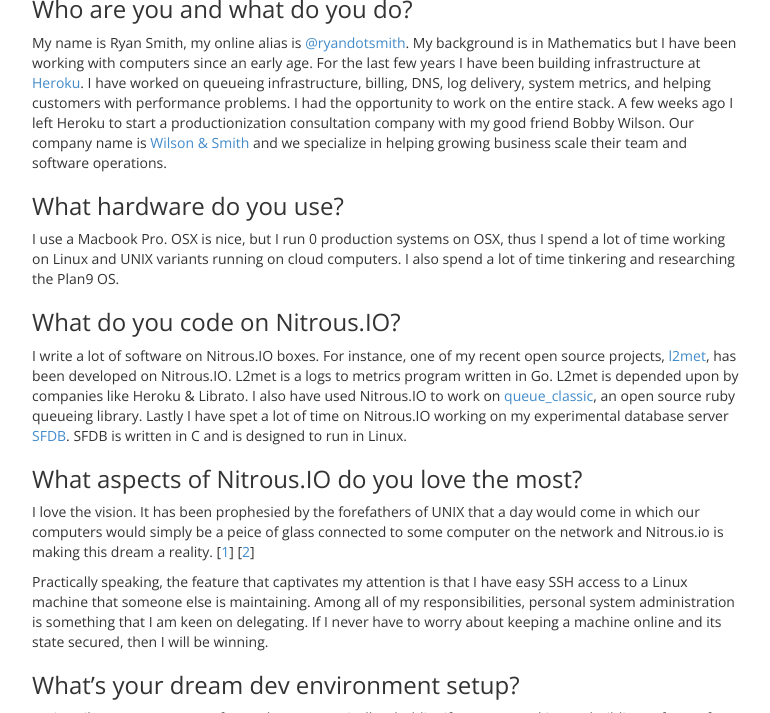
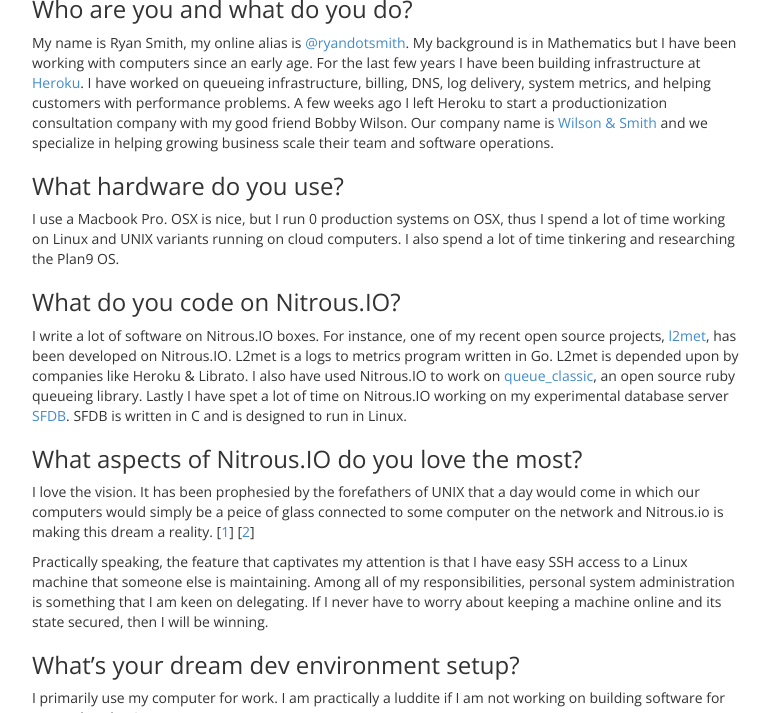
Before and after one commit to koheishingai/blog, a Jekyll site: the page built from _posts/2013-08-12-nitrous-io-stories-ryan-smith-and-heroku-wilson-smith.md, in a window 1280 px wide and 900 px high, scrolled down 349 px, cut to the strip 187-900 px from the top of the window. Shown: the whole strip, without its empty margins (252-1022 px from the left). Built offline with Jekyll 4.4.1, drawn with Linux system fonts in a browser that asks for light colours; nearby versions of some CDN libraries; library files that are not in the unit come from our copies; Markdown is read by kramdown in place of the engine named in the settings; comment, search, counter and statistics services are not loaded.

Commit message:
This was clear from the previous sentence

```diff
--- a/_posts/2013-08-12-nitrous-io-stories-ryan-smith-and-heroku-wilson-smith.md
+++ b/_posts/2013-08-12-nitrous-io-stories-ryan-smith-and-heroku-wilson-smith.md
@@ -7,7 +7,7 @@
 
 ### Who are you and what do you do?
 
-My name is Ryan Smith, my online alias is [@ryandotsmith](https://twitter.com/ryandotsmith). My background is in Mathematics but I have been working with computers since an early age. For the last few years I have been building infrastructure at [Heroku](http://heroku.com). I have worked on queueing infrastructure, billing, DNS, log delivery, system metrics, and helping customers with performance problems. I had the opportunity to work on the entire stack. A few weeks ago I left Heroku to start a productionization consultation company with my good friend Bobby Wilson. Our company name is [Wilson & Smith](http://wilsonandsmith.com) and we specialize in helping growing business scale their team and software operations.
+My name is Ryan Smith, my online alias is [@ryandotsmith](https://twitter.com/ryandotsmith). My background is in Mathematics but I have been working with computers since an early age. For the last few years I have been building infrastructure at [Heroku](http://heroku.com). I have worked on queueing infrastructure, billing, DNS, log delivery, system metrics, and helping customers with performance problems. A few weeks ago I left Heroku to start a productionization consultation company with my good friend Bobby Wilson. Our company name is [Wilson & Smith](http://wilsonandsmith.com) and we specialize in helping growing business scale their team and software operations.
 
 ### What hardware do you use?
 
```
